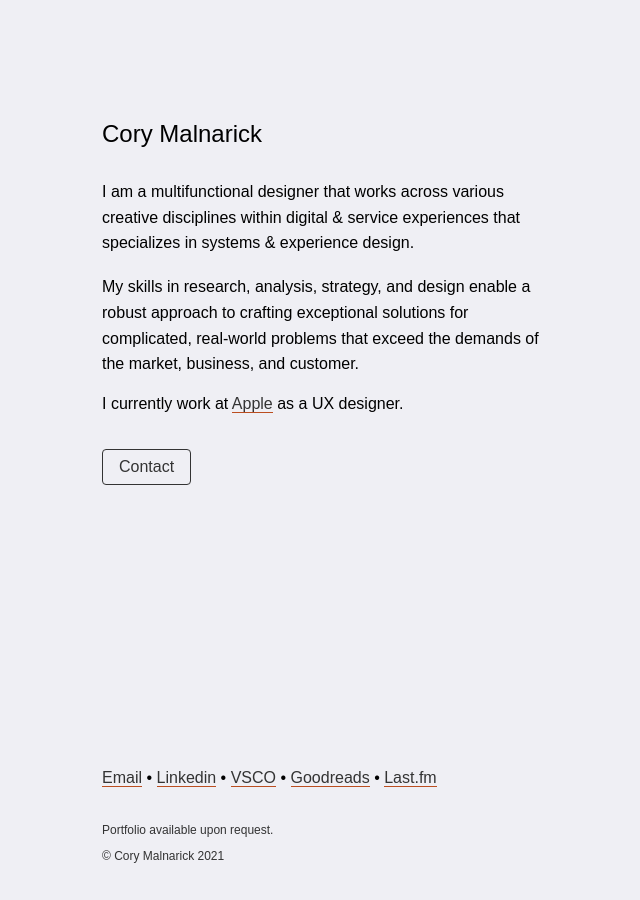
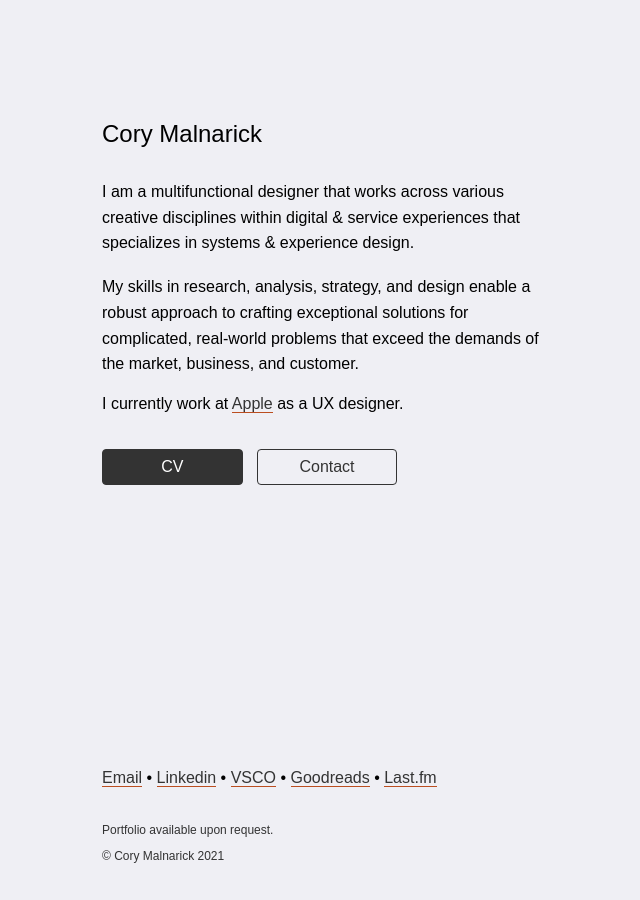
Before and after one commit to foundmonster/foundmonster.github.io, a Jekyll site: the page built from index.html, in a window 1280 px wide. Shown: the whole page, without its empty margins (314-954 px from the left). Built offline with Jekyll 4.4.1, drawn with Linux system fonts in a browser that asks for light colours; some web fonts are replaced.

Commit message:
played around with button grid

```diff
--- a/_sass/main.scss
+++ b/_sass/main.scss
@@ -178,7 +178,8 @@ a.postlink {
 
 .buttongrid {
     display: grid;
-    grid-template-columns: repeat(auto-fill, minmax(64px, 1fr));
+    grid-template-columns: 1fr 1fr 1fr;
+    grid-gap: 1rem;
 }
 
 
@@ -315,8 +316,10 @@ a:link.button-primary {
     text-decoration: none;
     display: inline-block;
     color: white;
+    width: 100%;
+    text-align: center;
     background-color: #333;
-    padding: 8px 16px;
+    padding: 8px 0px 8px 0px;
     border-radius: 4px;
     border-style: solid;
     border-width: 1px;
@@ -357,9 +360,11 @@ a:active.button-primary {
 
 a:link.button-secondary {
     text-decoration: none;
+    text-align: center;
     display: inline-block;
+    width: 100%;
     color: #333;
-    padding: 8px 16px;
+    padding: 8px 0px 8px 0px;
     border-radius: 4px;
     border-style: solid;
     border-width: 1px;
--- a/index.html
+++ b/index.html
@@ -18,10 +18,9 @@ I currently work at <a href="https://apple.com">Apple</a> as a UX designer. <br>
 <br>
 <br>
 
+
 <div class="buttongrid">
-	{% comment %}
 	<div><a class="button-primary" href="/cory-malnarick-resume.pdf">CV</a></div>
-	{% endcomment %}
 	<div><a class="button-secondary" href="mailto:cory.malnarick@gmail.com">Contact</a></div>
 </div><br><br>
 {% comment %}
```
